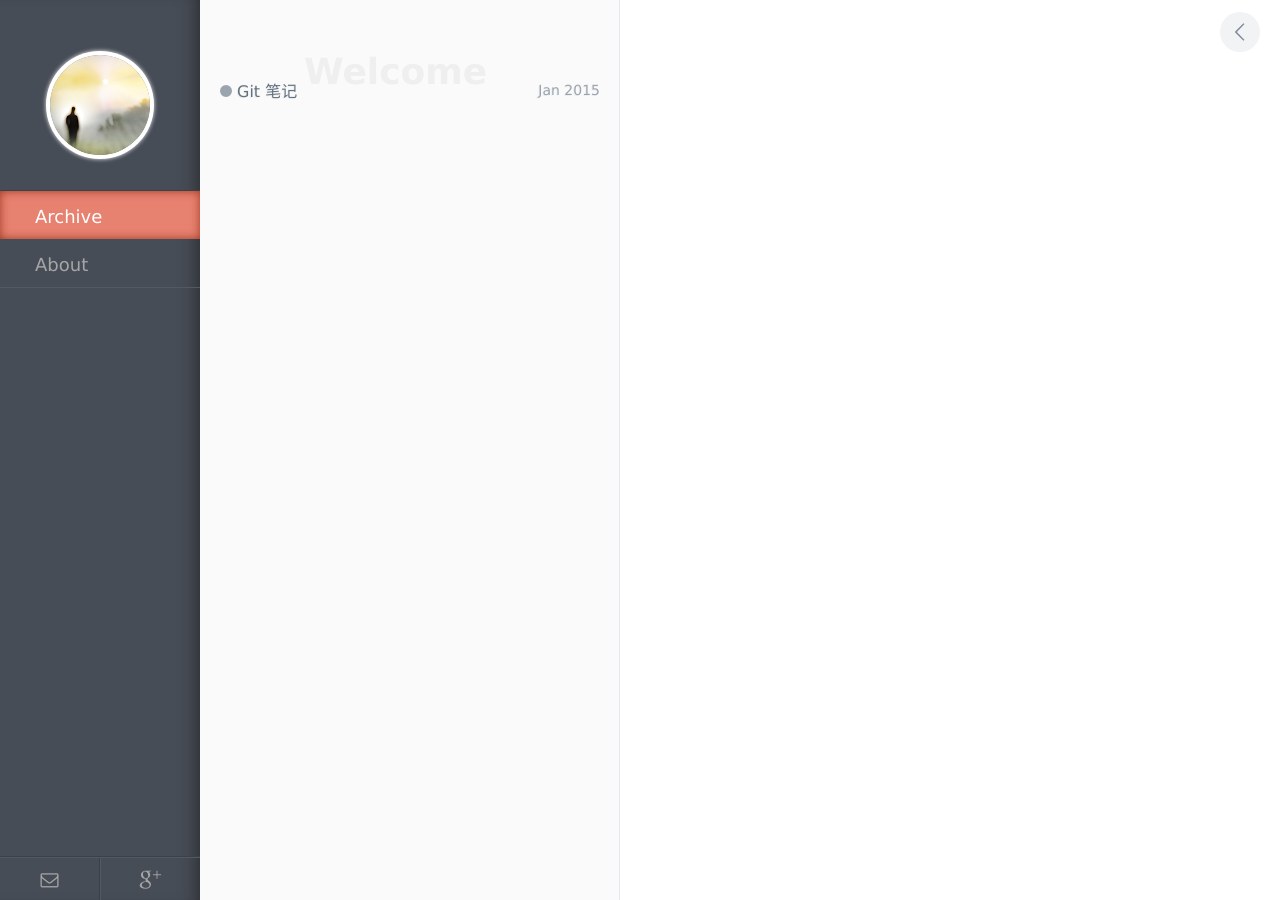
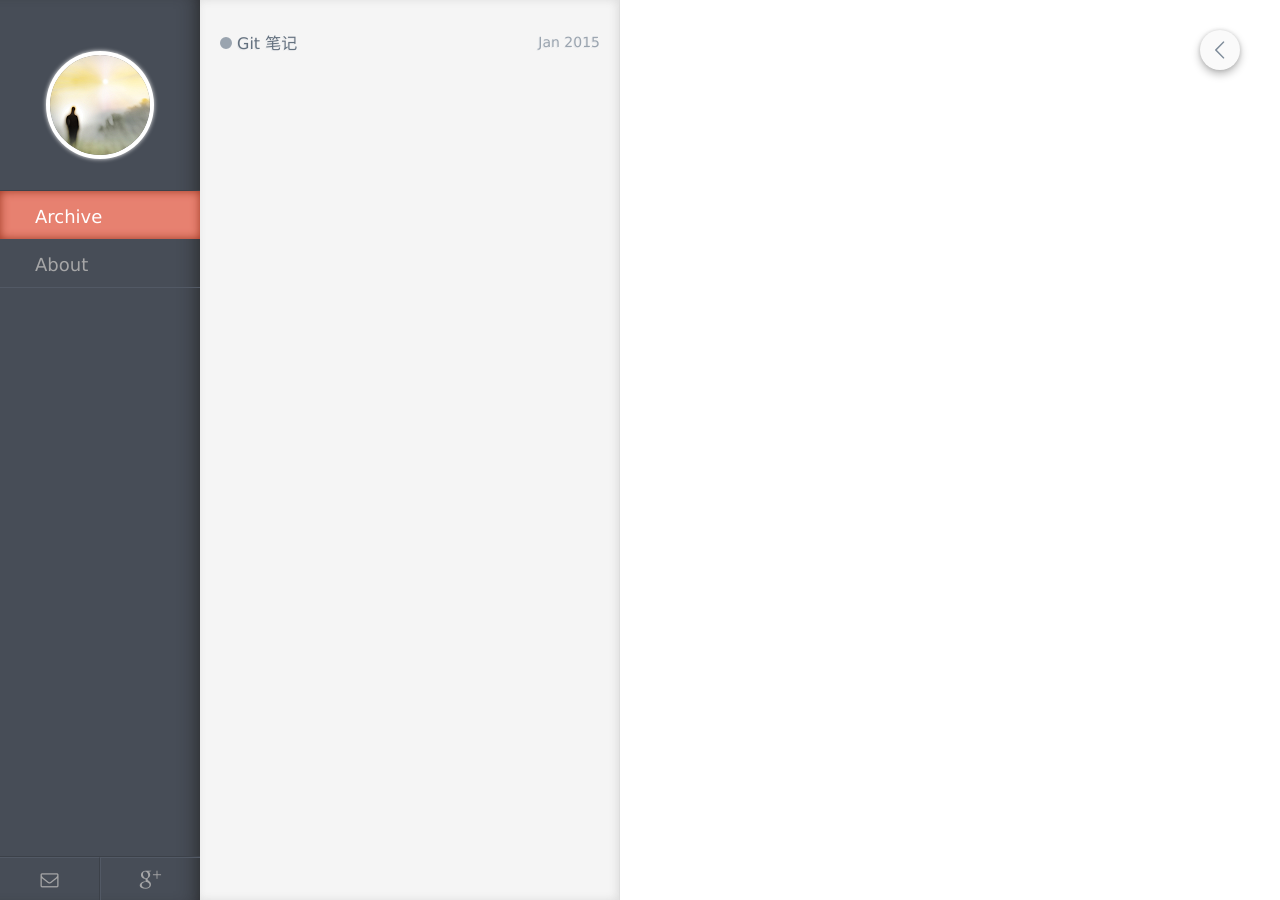
Before and after one commit to watercosmos/watercosmos.github.io, a Jekyll site: the page built from index.html, in a window 1280 px wide. Built offline with Jekyll 4.4.1, drawn with Linux system fonts in a browser that asks for light colours.

Commit message:
change posts-list and arrow button style
1. change posts-list background and shadow
2. fix pl__container top distance
3. change arrow button style with Google material design
4. chagne arrow button size

```diff
--- a/assets/css/style.css
+++ b/assets/css/style.css
@@ -88,7 +88,7 @@ a {
   width: 200px;
   height: 100%;
   background: #474d57;
-  box-shadow: inset -15px 0 20px -15px #222;
+  box-shadow: -15px 0 20px -15px #222 inset;
   float: left;
   position: relative;
   -webkit-user-select: none;
@@ -202,8 +202,9 @@ a {
 #posts-list {
   width: 420px;
   height: 100%;
-  background: rgba(250, 250, 250, 0.95);
-  border-right: 1px solid #e5e8ec;
+  background: #f5f5f5;
+  border-right: 1px solid #ddd;
+  box-shadow: -2px 0 8px #ddd inset;
   float: left;
   position: relative;
   -webkit-user-select: none;
@@ -216,14 +217,14 @@ a {
       width: 100%; } }
 
 #pl__container {
-  padding-top: 7px;
+  padding-top: 1.5em;
   padding-bottom: 10px;
   color: #64717f;
   text-shadow: -1px 1px 0 rgba(125, 139, 153, 0.1);
   overflow-x: hidden;
   overflow-y: auto;
   position: absolute;
-  top: 65px;
+  top: 0;
   bottom: 0;
   left: 0;
   right: -1px;
@@ -480,20 +481,20 @@ iframe {
   height: 40px; }
 
 #js-fullscreen, #nprogress .spinner {
-  top: 12px;
-  right: 20px; }
+  top: 30px;
+  right: 40px; }
 
 #js-fullscreen {
   margin: 0;
   padding: 0;
+  position: fixed;
   color: #7d8b99;
-  background: rgba(229, 232, 236, 0.5);
+  background: #fafafa;
   border-radius: 50%;
   border: none;
-  box-shadow: 0 0 10px 10px transparent;
+  box-shadow: 0 0 4px rgba(0,0,0,.14),0 4px 8px rgba(0,0,0,.28);
   outline: none;
   cursor: pointer;
-  position: fixed;
   -webkit-transition: box-shadow .35s;
   -moz-transition: box-shadow .35s;
   -ms-transition: box-shadow .35s;
@@ -506,8 +507,7 @@ iframe {
   -o-appearance: none;
   appearance: none; }
   #js-fullscreen:hover {
-    color: #2eb695;
-    box-shadow: 0 0 0 3px rgba(125, 139, 153, 0.15); }
+    box-shadow: 0 0 6px rgba(0,0,0,.16),0 6px 12px rgba(0,0,0,.32); }
   @media screen and (max-width: 585px) {
     #js-fullscreen {
       width: 50px;
@@ -518,11 +518,6 @@ iframe {
 
 #icon-arrow {
   padding: 10px;
-  -webkit-transform: rotate(0deg);
-  -moz-transform: rotate(0deg);
-  -ms-transform: rotate(0deg);
-  -o-transform: rotate(0deg);
-  transform: rotate(0deg);
   -webkit-transition: -webkit-transform 0.5s cubic-bezier(0.77, 0, 0.175, 1);
   -moz-transition: -moz-transform 0.5s cubic-bezier(0.77, 0, 0.175, 1);
   -ms-transition: -ms-transform 0.5s cubic-bezier(0.77, 0, 0.175, 1);
@@ -534,12 +529,25 @@ iframe {
     margin-left: -1px;
     font-size: 20px;
     line-height: 1; }
+  #icon-arrow:hover {
+    -webkit-transform: rotate(360deg);
+    -moz-transform: rotate(360deg);
+    -ms-transform: rotate(360deg);
+    -o-transform: rotate(360deg);
+    transform: rotate(360deg);
+  }
   #icon-arrow.fullscreen {
     -webkit-transform: rotate(180deg);
     -moz-transform: rotate(180deg);
     -ms-transform: rotate(180deg);
     -o-transform: rotate(180deg);
     transform: rotate(180deg); }
+    #icon-arrow.fullscreen:hover {
+      -webkit-transform: rotate(540deg);
+      -moz-transform: rotate(540deg);
+      -ms-transform: rotate(540deg);
+      -o-transform: rotate(540deg);
+      transform: rotate(540deg); }
   @media screen and (max-width: 585px) {
     #icon-arrow {
       padding: 15px; } }
```
